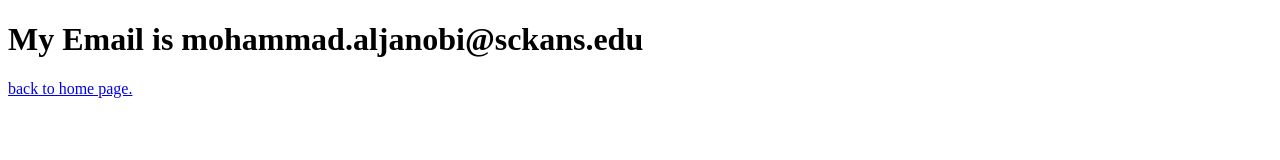
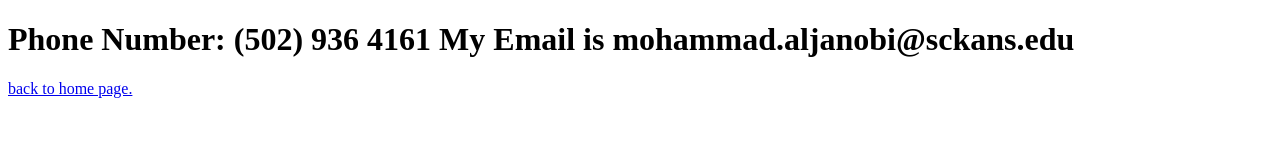
Before and after one commit to aljanobi3/MOHAMMAD-ALAJNOBI, a plain HTML site: page contact/index.html in a window 1280 px wide. Drawn offline with Linux system fonts and the light colour scheme.

Commit message:
Update index.html

```diff
--- a/contact/index.html
+++ b/contact/index.html
@@ -8,6 +8,7 @@
     <body>
         <div>
             <h1>
+            Phone Number: (502) 936 4161
             My Email is mohammad.aljanobi@sckans.edu
             </h1>
         </div>
```
